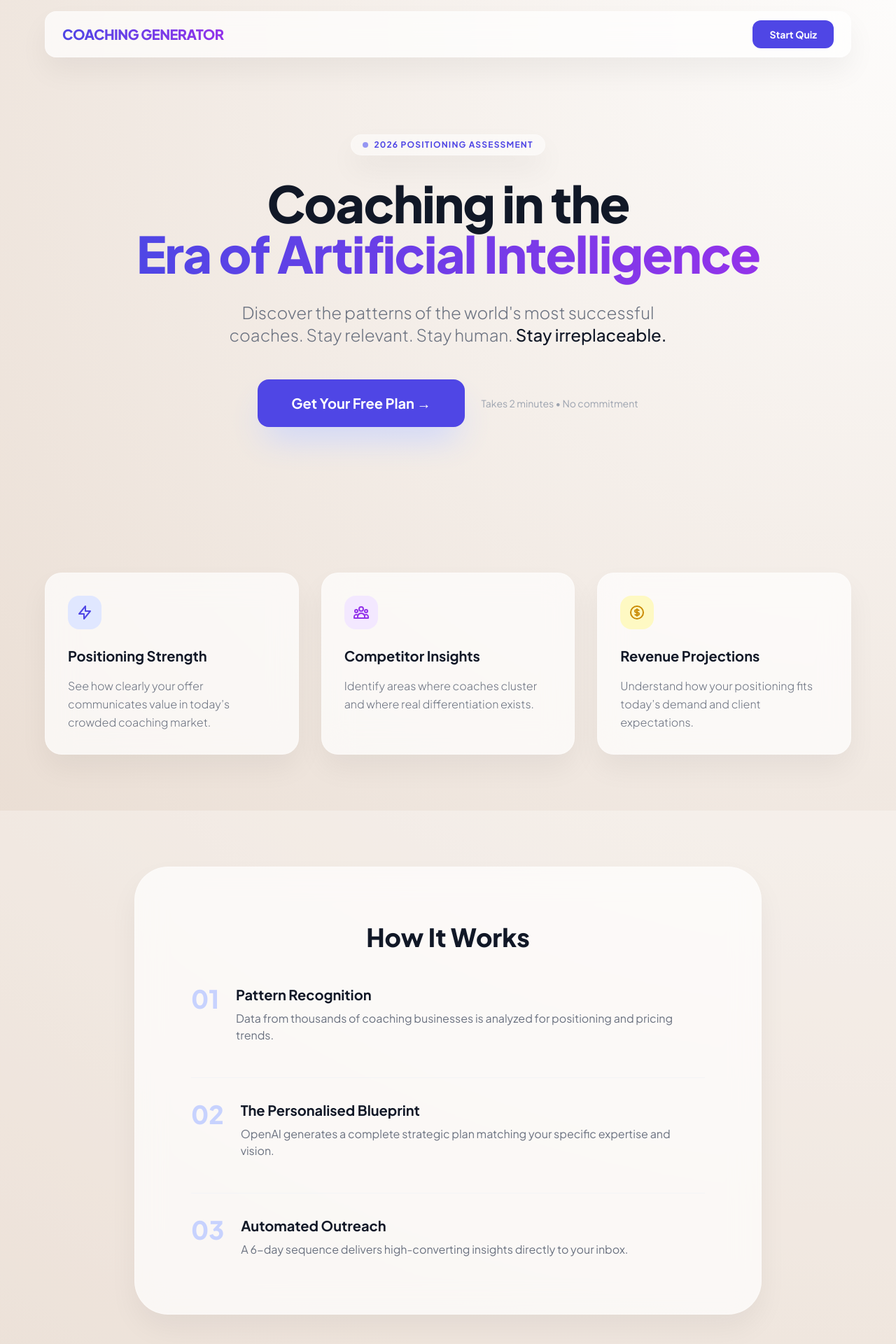
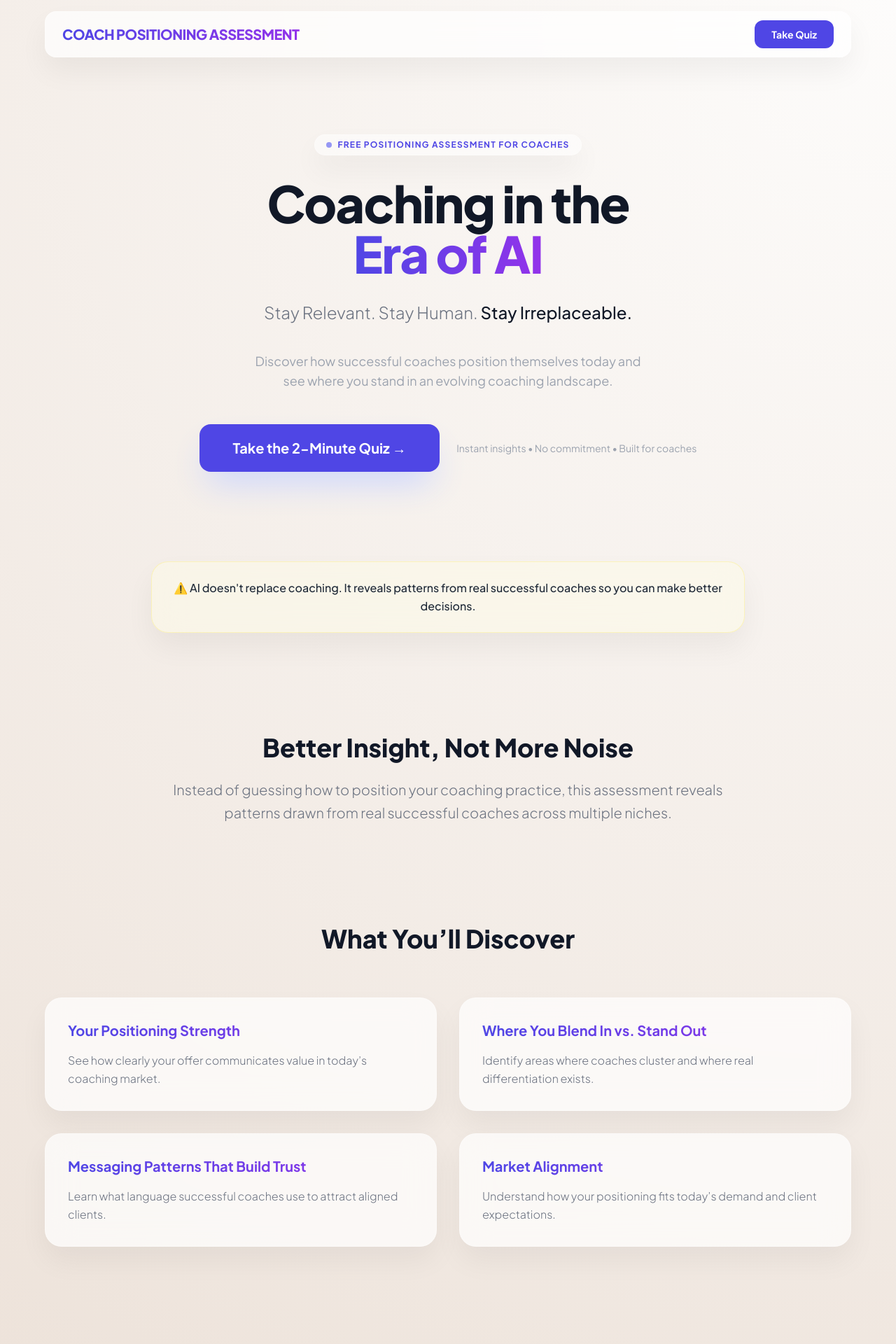
Before and after one commit to AinaLuc/quiz, a Flask app: page / in a window 1280 px wide. Shown: the top 1920 px of the page at 70% size. Run offline with Flask 3, Linux system fonts and the light colour scheme; some libraries are stand-ins or nearby versions.

Commit message:
Branding: Restored original content with new luxury design

```diff
--- a/templates/landing.html
+++ b/templates/landing.html
@@ -4,7 +4,7 @@
 <head>
     <meta charset="UTF-8">
     <meta name="viewport" content="width=device-width, initial-scale=1.0">
-    <title>Coach Positioning Assessment | Stay Irreplaceable</title>
+    <title>Coach Positioning Assessment</title>
     <script src="https://cdn.tailwindcss.com"></script>
     <link href="https://fonts.googleapis.com/css2?family=Plus+Jakarta+Sans:wght@300;400;500;600;700;800&display=swap"
         rel="stylesheet">
@@ -26,12 +26,6 @@
             -webkit-background-clip: text;
             -webkit-text-fill-color: transparent;
         }
-
-        .hero-bg {
-            background-image: url('https://images.unsplash.com/photo-1497366216548-37526070297c?auto=format&fit=crop&q=80&w=2000');
-            background-size: cover;
-            background-position: center;
-        }
     </style>
 </head>
 
@@ -40,9 +34,10 @@
     <!-- NAVIGATION -->
     <nav class="fixed top-0 w-full z-50 px-6 py-4">
         <div class="max-w-6xl mx-auto flex justify-between items-center luxury-glass px-6 py-3 rounded-2xl">
-            <div class="text-xl font-extrabold tracking-tight indigo-gradient-text">COACHING GENERATOR</div>
+            <div class="text-xl font-extrabold tracking-tight indigo-gradient-text uppercase">Coach Positioning
+                Assessment</div>
             <a href="/quiz"
-                class="bg-indigo-600 text-white text-sm font-bold py-2.5 px-6 rounded-xl hover:bg-indigo-700 transition transform hover:scale-105">Start
+                class="bg-indigo-600 text-white text-sm font-bold py-2.5 px-6 rounded-xl hover:bg-indigo-700 transition transform hover:scale-105">Take
                 Quiz</a>
         </div>
     </nav>
@@ -53,120 +48,150 @@
             <div
                 class="inline-flex items-center space-x-2 bg-white/50 border border-white/30 px-4 py-1.5 rounded-full mb-8 luxury-glass">
                 <span class="w-2 h-2 bg-indigo-500 rounded-full animate-pulse"></span>
-                <span class="text-xs font-bold text-indigo-600 uppercase tracking-widest">2026 Positioning
-                    Assessment</span>
+                <span class="text-xs font-bold text-indigo-600 uppercase tracking-widest">Free Positioning Assessment
+                    for Coaches</span>
             </div>
 
             <h1 class="text-5xl md:text-7xl font-extrabold mb-8 leading-tight tracking-tight">
                 Coaching in the <br>
-                <span class="indigo-gradient-text">Era of Artificial Intelligence</span>
+                <span class="indigo-gradient-text">Era of AI</span>
             </h1>
 
-            <p class="text-xl md:text-2xl text-gray-500 max-w-2xl mx-auto mb-12 font-light leading-relaxed">
-                Discover the patterns of the world's most successful coaches.
-                Stay relevant. Stay human. <span class="text-gray-900 font-medium">Stay irreplaceable.</span>
+            <p class="text-xl md:text-2xl text-gray-500 max-w-2xl mx-auto mb-10 font-light leading-relaxed">
+                Stay Relevant. Stay Human. <span class="text-gray-900 font-medium">Stay Irreplaceable.</span>
+            </p>
+
+            <p class="text-lg text-gray-400 max-w-xl mx-auto mb-12">
+                Discover how successful coaches position themselves today and see where you stand in an evolving
+                coaching landscape.
             </p>
 
             <div class="flex flex-col sm:flex-row items-center justify-center space-y-4 sm:space-y-0 sm:space-x-6">
                 <a href="/quiz"
                     class="w-full sm:w-auto bg-indigo-600 text-white font-bold py-5 px-12 rounded-2xl text-xl hover:bg-indigo-700 transition shadow-2xl shadow-indigo-200 transform hover:scale-[1.02]">
-                    Get Your Free Plan →
+                    Take the 2-Minute Quiz →
                 </a>
-                <p class="text-sm text-gray-400">Takes 2 minutes • No commitment</p>
+                <p class="text-sm text-gray-400">Instant insights • No commitment • Built for coaches</p>
             </div>
         </div>
     </section>
 
-    <!-- CONTENT CARDS -->
+    <!-- TRUST BANNER -->
+    <div class="max-w-4xl mx-auto px-6 mb-20 text-center">
+        <div class="luxury-glass bg-yellow-50/50 border-yellow-200/50 p-6 rounded-3xl">
+            <p class="text-gray-800 font-medium leading-relaxed">
+                ⚠️ AI doesn't replace coaching. It reveals patterns from real successful coaches so you can make better
+                decisions.
+            </p>
+        </div>
+    </div>
+
+    <!-- VALUE SECTION -->
+    <section class="max-w-4xl mx-auto px-6 py-16 text-center">
+        <h2 class="text-4xl font-extrabold text-gray-900 mb-6">Better Insight, Not More Noise</h2>
+        <p class="text-xl text-gray-500 leading-relaxed font-light">
+            Instead of guessing how to position your coaching practice, this assessment reveals patterns drawn from real
+            successful coaches across multiple niches.
+        </p>
+    </section>
+
+    <!-- WHAT YOU'LL DISCOVER -->
     <section class="py-20 px-6">
-        <div class="max-w-6xl mx-auto grid md:grid-cols-3 gap-8">
-            <div class="luxury-glass p-8 rounded-3xl transition hover:shadow-xl group">
-                <div
-                    class="w-12 h-12 bg-indigo-100 text-indigo-600 rounded-2xl flex items-center justify-center mb-6 group-hover:scale-110 transition">
-                    <svg class="w-6 h-6" fill="none" stroke="currentColor" viewBox="0 0 24 24">
-                        <path stroke-linecap="round" stroke-linejoin="round" stroke-width="2"
-                            d="M13 10V3L4 14h7v7l9-11h-7z"></path>
-                    </svg>
+        <div class="max-w-6xl mx-auto">
+            <h2 class="text-4xl font-extrabold text-center mb-16">What You’ll Discover</h2>
+            <div class="grid md:grid-cols-2 gap-8">
+                <div class="luxury-glass p-8 rounded-3xl group">
+                    <h4 class="text-xl font-bold mb-4 indigo-gradient-text">Your Positioning Strength</h4>
+                    <p class="text-gray-500 leading-relaxed font-light">See how clearly your offer communicates value in
+                        today’s coaching market.</p>
                 </div>
-                <h3 class="text-xl font-bold mb-4">Positioning Strength</h3>
-                <p class="text-gray-500 leading-relaxed font-light">See how clearly your offer communicates value in
-                    today’s crowded coaching market.</p>
-            </div>
-
-            <div class="luxury-glass p-8 rounded-3xl transition hover:shadow-xl group">
-                <div
-                    class="w-12 h-12 bg-purple-100 text-purple-600 rounded-2xl flex items-center justify-center mb-6 group-hover:scale-110 transition">
-                    <svg class="w-6 h-6" fill="none" stroke="currentColor" viewBox="0 0 24 24">
-                        <path stroke-linecap="round" stroke-linejoin="round" stroke-width="2"
-                            d="M17 20h5v-2a3 3 0 00-5.356-1.857M17 20H7m10 0v-2c0-.656-.126-1.283-.356-1.857M7 20H2v-2a3 3 0 015.356-1.857M7 20v-2c0-.656.126-1.283.356-1.857m0 0a5.002 5.002 0 019.288 0M15 7a3 3 0 11-6 0 3 3 0 016 0zm6 3a2 2 0 11-4 0 2 2 0 014 0zM7 10a2 2 0 11-4 0 2 2 0 014 0z">
-                        </path>
-                    </svg>
+                <div class="luxury-glass p-8 rounded-3xl group">
+                    <h4 class="text-xl font-bold mb-4 indigo-gradient-text">Where You Blend In vs. Stand Out</h4>
+                    <p class="text-gray-500 leading-relaxed font-light">Identify areas where coaches cluster and where
+                        real differentiation exists.</p>
                 </div>
-                <h3 class="text-xl font-bold mb-4">Competitor Insights</h3>
-                <p class="text-gray-500 leading-relaxed font-light">Identify areas where coaches cluster and where real
-                    differentiation exists.</p>
-            </div>
-
-            <div class="luxury-glass p-8 rounded-3xl transition hover:shadow-xl group">
-                <div
-                    class="w-12 h-12 bg-yellow-100 text-yellow-600 rounded-2xl flex items-center justify-center mb-6 group-hover:scale-110 transition">
-                    <svg class="w-6 h-6" fill="none" stroke="currentColor" viewBox="0 0 24 24">
-                        <path stroke-linecap="round" stroke-linejoin="round" stroke-width="2"
-                            d="M12 8c-1.657 0-3 .895-3 2s1.343 2 3 2 3 .895 3 2-1.343 2-3 2m0-8c1.11 0 2.08.402 2.599 1M12 8V7m0 1v8m0 0v1m0-1c-1.11 0-2.08-.402-2.599-1M21 12a9 9 0 11-18 0 9 9 0 0118 0z">
-                        </path>
-                    </svg>
+                <div class="luxury-glass p-8 rounded-3xl group">
+                    <h4 class="text-xl font-bold mb-4 indigo-gradient-text">Messaging Patterns That Build Trust</h4>
+                    <p class="text-gray-500 leading-relaxed font-light">Learn what language successful coaches use to
+                        attract aligned clients.</p>
                 </div>
-                <h3 class="text-xl font-bold mb-4">Revenue Projections</h3>
-                <p class="text-gray-500 leading-relaxed font-light">Understand how your positioning fits today’s demand
-                    and client expectations.</p>
+                <div class="luxury-glass p-8 rounded-3xl group">
+                    <h4 class="text-xl font-bold mb-4 indigo-gradient-text">Market Alignment</h4>
+                    <p class="text-gray-500 leading-relaxed font-light">Understand how your positioning fits today’s
+                        demand and client expectations.</p>
+                </div>
             </div>
         </div>
     </section>
 
-    <!-- THE PROCESS -->
-    <section class="py-20 px-6 bg-white/30">
+    <!-- HOW IT WORKS -->
+    <section class="py-20 px-6">
         <div class="max-w-4xl mx-auto text-center luxury-glass p-12 md:p-20 rounded-[3rem]">
             <h2 class="text-4xl font-extrabold mb-12">How It Works</h2>
             <div class="space-y-12 text-left">
                 <div class="flex items-start space-x-6">
                     <div class="text-4xl font-extrabold text-indigo-200">01</div>
-                    <div>
-                        <h4 class="text-xl font-bold mb-2">Pattern Recognition</h4>
-                        <p class="text-gray-500">Data from thousands of coaching businesses is analyzed for positioning
-                            and pricing trends.</p>
-                    </div>
+                    <p class="text-gray-500 pt-2">Data from thousands of real coaching businesses is analyzed.</p>
                 </div>
                 <div class="flex items-start space-x-6 border-t border-gray-100 pt-8">
                     <div class="text-4xl font-extrabold text-indigo-200">02</div>
-                    <div>
-                        <h4 class="text-xl font-bold mb-2">The Personalised Blueprint</h4>
-                        <p class="text-gray-500">OpenAI generates a complete strategic plan matching your specific
-                            expertise and vision.</p>
-                    </div>
+                    <p class="text-gray-500 pt-2">Patterns reveal positioning strategies, messaging styles, and pricing
+                        trends.</p>
                 </div>
                 <div class="flex items-start space-x-6 border-t border-gray-100 pt-8">
                     <div class="text-4xl font-extrabold text-indigo-200">03</div>
-                    <div>
-                        <h4 class="text-xl font-bold mb-2">Automated Outreach</h4>
-                        <p class="text-gray-500">A 6-day sequence delivers high-converting insights directly to your
-                            inbox.</p>
-                    </div>
+                    <p class="text-gray-500 pt-2">You receive a clear snapshot of where you stand.</p>
+                </div>
+                <div class="flex items-start space-x-6 border-t border-gray-100 pt-8">
+                    <div class="text-4xl font-extrabold text-indigo-200">04</div>
+                    <p class="text-gray-500 pt-2">You decide what resonates with your voice and values.</p>
                 </div>
             </div>
         </div>
     </section>
 
+    <!-- WHO THIS IS FOR -->
+    <section class="py-20 px-6 max-w-5xl mx-auto">
+        <h2 class="text-4xl font-extrabold text-center mb-16">Is This For You?</h2>
+        <div class="grid md:grid-cols-2 gap-12">
+            <div class="luxury-glass p-8 rounded-[2rem]">
+                <h3 class="text-xl font-bold text-green-600 mb-6">✓ Yes, if you:</h3>
+                <ul class="space-y-4 text-gray-500 font-light">
+                    <li>• Want clarity in a crowded coaching market</li>
+                    <li>• Feel your messaging could be sharper</li>
+                    <li>• Value authenticity but want strategic insight</li>
+                    <li>• Prefer informed decisions over guesswork</li>
+                    <li>• Are curious about how AI can support coaching</li>
+                </ul>
+            </div>
+            <div class="luxury-glass p-8 rounded-[2rem]">
+                <h3 class="text-xl font-bold text-red-600 mb-6">✗ Not ideal if you:</h3>
+                <ul class="space-y-4 text-gray-500 font-light">
+                    <li>• Want a done-for-you positioning template</li>
+                    <li>• Expect technology to replace human connection</li>
+                    <li>• Prefer staying exactly where you are</li>
+                </ul>
+            </div>
+        </div>
+    </section>
+
+    <!-- FINAL CTA -->
+    <section class="py-24 px-6 text-center">
+        <h2 class="text-4xl font-extrabold mb-6">See Where You Stand</h2>
+        <p class="text-xl text-gray-500 mb-10 font-light">Take the 2-minute positioning quiz and receive immediate
+            insight.</p>
+        <a href="/quiz"
+            class="inline-block bg-indigo-600 text-white font-bold py-5 px-12 rounded-2xl text-xl hover:bg-indigo-700 transition shadow-2xl shadow-indigo-200 transform hover:scale-[1.02]">
+            Start My Assessment →
+        </a>
+    </section>
+
     <!-- FOOTER -->
-    <footer class="py-20 px-6">
+    <footer class="py-12 px-6 border-t border-gray-100">
         <div
-            class="max-w-6xl mx-auto flex flex-col md:flex-row justify-between items-center text-gray-400 space-y-8 md:space-y-0">
-            <div class="text-lg font-bold indigo-gradient-text uppercase">COACHING GENERATOR</div>
-            <div class="flex space-x-8 text-sm uppercase tracking-widest font-bold">
-                <a href="#privacy" class="hover:text-gray-900 transition">Privacy</a>
-                <a href="#terms" class="hover:text-gray-900 transition">Terms</a>
-                <a href="mailto:hello@example.com" class="hover:text-gray-900 transition">Contact</a>
-            </div>
-            <p class="text-xs">© 2026 Human Insight supported by Patterns.</p>
+            class="max-w-6xl mx-auto flex flex-col md:flex-row justify-between items-center text-gray-400 space-y-4 md:space-y-0 text-sm">
+            <p>Built using real coach success patterns. Human insight supported by data.</p>
+            <p>© 2026 Coach Positioning Assessment</p>
         </div>
     </footer>
 
```
Also changed, not shown: emails.py (+54 -47 lines).
